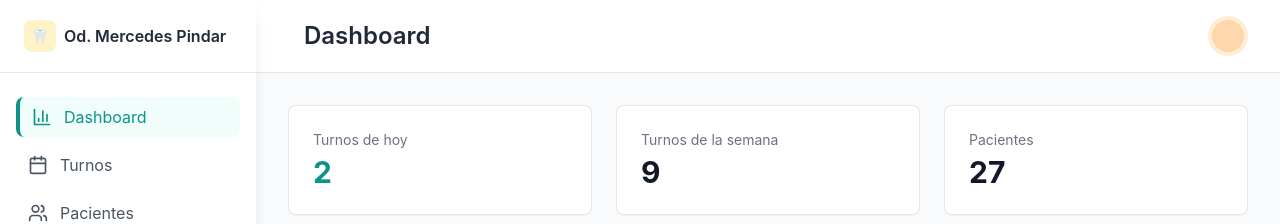
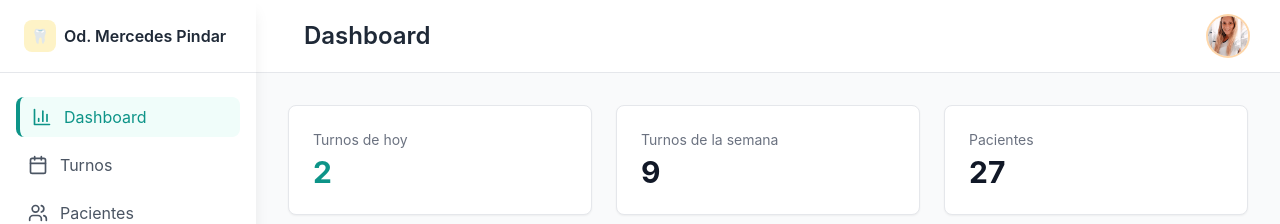
Before and after one commit to chilldigital/odonto-react, a React (Create React App) app: page / in a window 1280 px wide. Shown: the top 224 px of the page. Built offline with nearby package versions, Linux system fonts and the light colour scheme.

Commit message:
Foto perfil agregada

```diff
--- a/src/components/Header.jsx
+++ b/src/components/Header.jsx
@@ -10,9 +10,11 @@ export default function Header({ title, setSidebarOpen }) {
         <h1 className="text-xl lg:text-2xl font-semibold text-gray-800">{title}</h1>
       </div>
       <div className="flex items-center space-x-4">
-        <div className="w-8 h-8 lg:w-10 lg:h-10 bg-orange-100 rounded-full flex items-center justify-center">
-          <div className="w-6 h-6 lg:w-8 lg:h-8 bg-orange-200 rounded-full"></div>
-        </div>
+        <img
+          src="/profile.jpg"
+          alt="Foto del profesional"
+          className="w-8 h-8 lg:w-10 lg:h-10 rounded-full object-cover ring-2 ring-orange-200"
+        />
       </div>
     </div>
   );
```
Also changed, not shown: public/profile.jpg (added).
